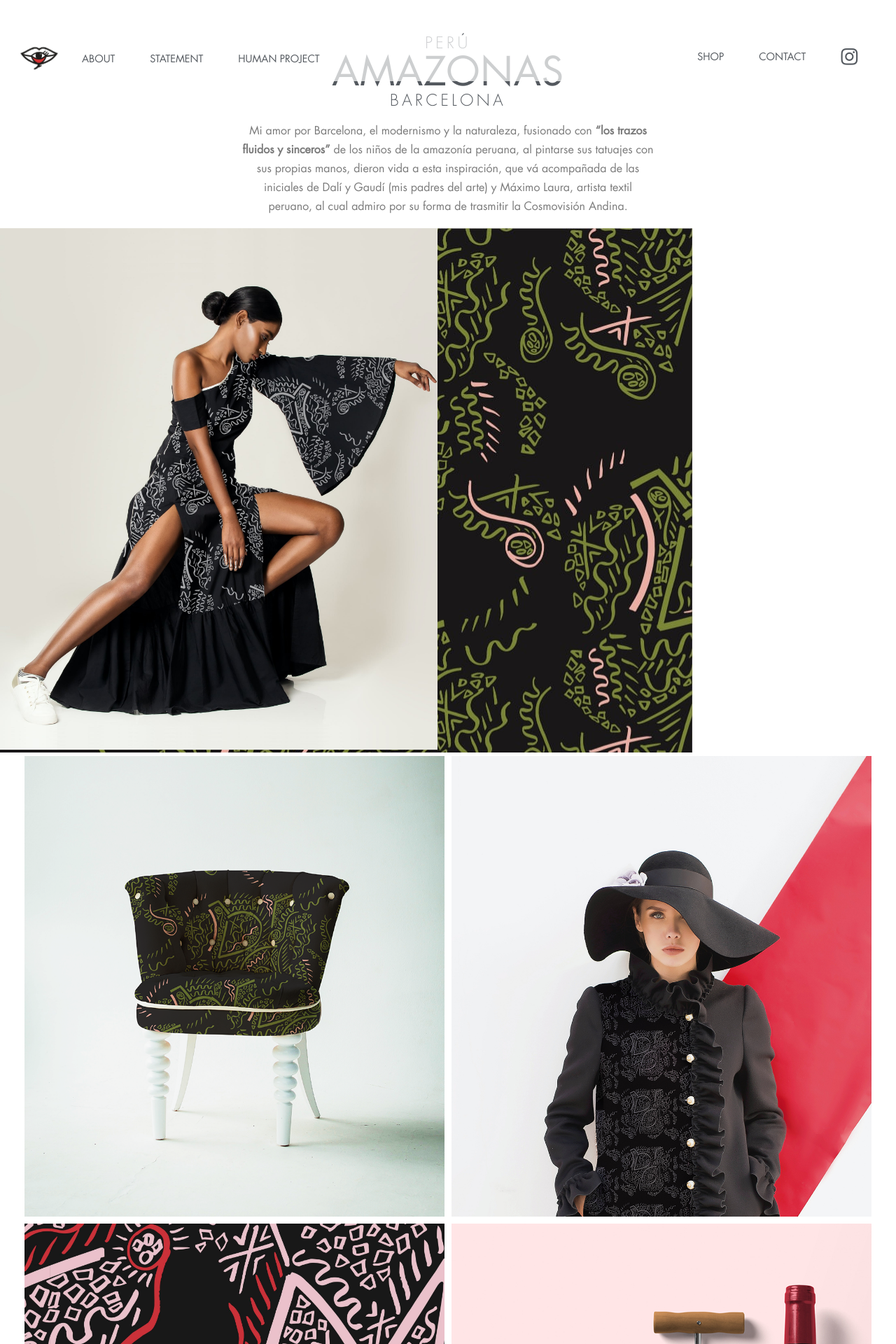
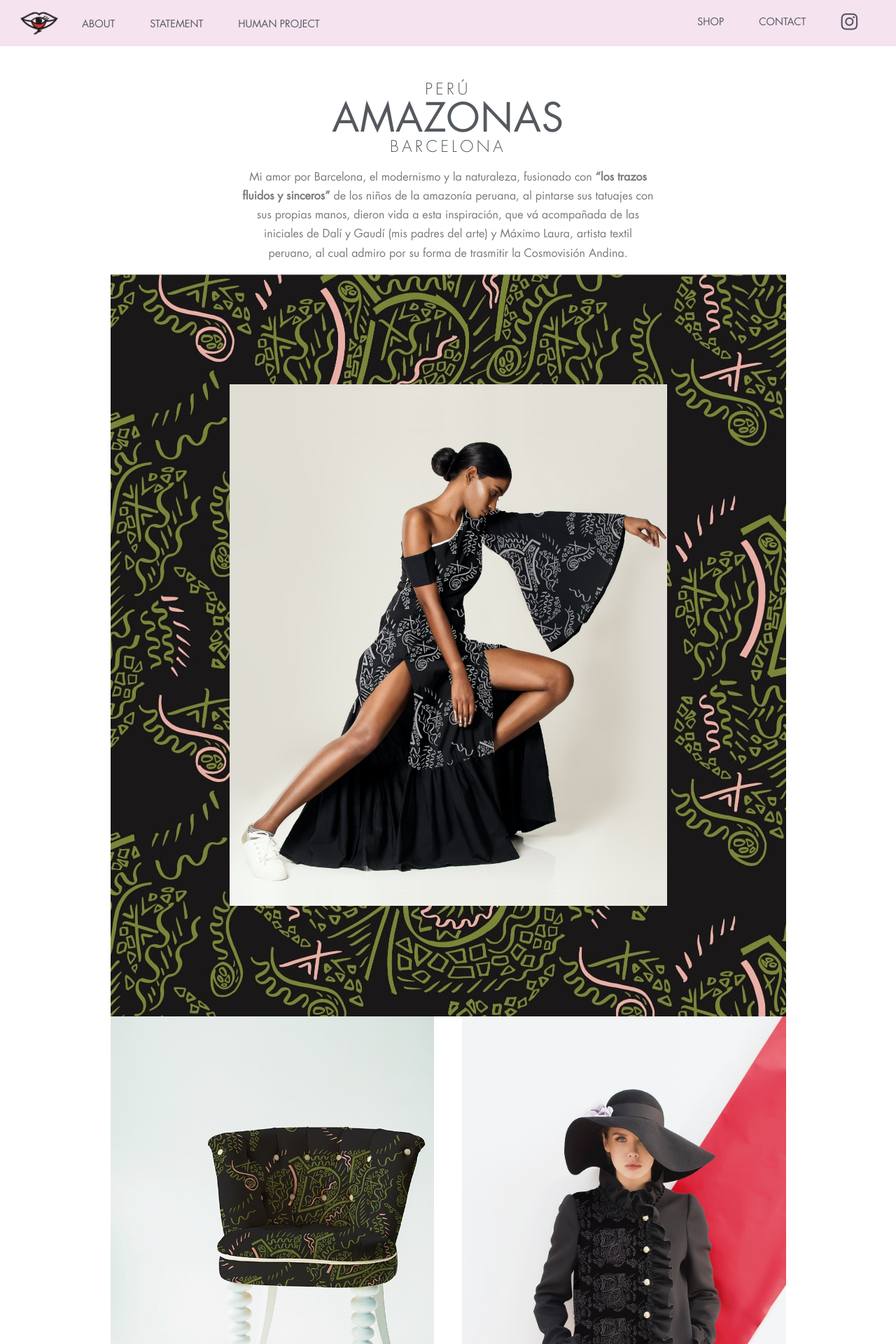
Before and after one commit to RichardGaillet/rosagauli.com, a PHP site: page /pages/home-amazonas.php in a window 1280 px wide. Shown: the top 1920 px of the page at 70% size. Run offline with PHP 8.4, Linux system fonts and the light colour scheme; style sheets or scripts are compiled from the project's sources; some libraries are stand-ins or nearby versions; some web fonts are replaced.

Commit message:
Add a new container to patterns pages

```diff
--- a/pages/home-amazonas.php
+++ b/pages/home-amazonas.php
@@ -1,68 +1,61 @@
 <?php include '../includes/header.php'; ?>
 
-<div class="home-internal">
-
-    <div class="home-internal-title">
+<div class="patterns">
+    <div class="container">
+        <div class="title">
             <h2>Perú</h2>
             <h1>Amazonas</h1>
             <h2>Barcelona</h2>
         </div>
-
-    <div class="home-internal-description">
+        <div class="description">
             <p>Mi amor por Barcelona, el modernismo y la naturaleza, fusionado con <strong>“los trazos fluidos y
-                sinceros”</strong> de los niños
-            de la amazonía peruana, al pintarse sus tatuajes con sus propias manos, dieron vida a esta inspiración, que
-            vá
-            acompañada de las iniciales de Dalí y Gaudí (mis padres del arte) y Máximo Laura, artista textil peruano, al
-            cual admiro por su forma de trasmitir la Cosmovisión Andina.</p>
+                    sinceros”</strong> de los niños de la amazonía peruana, al pintarse sus tatuajes con sus propias
+                manos, dieron vida a esta inspiración, que vá acompañada de las iniciales de Dalí y Gaudí (mis padres
+                del arte) y Máximo Laura, artista textil peruano, al cual admiro por su forma de trasmitir la
+                Cosmovisión Andina.</p>
         </div>
 
-    <div style="background-image: url(../images/amazonas1_bis.jpg); background-repeat: no-repeat;">
-        <img src="../images/amazonas2.jpg" alt=""
-            style="max-width: 625px; min-height: 745px; -webkit-transform: scaleX(-1); transform: scaleX(-1);}">
+        <div style="background-image: url(../images/amazonas1_bis.jpg);" id="amazonas1_bis">
+            <img src="../images/amazonas2.jpg" alt="amazonas2"
+                style="max-width: 625px; min-height: 745px; -webkit-transform: scaleX(-1); transform: scaleX(-1);">
         </div>
 
         <div class=row>
-        <div style="background-image: url(../images/amazonas3.png);" class="card">
+            <div style="background-image: url(../images/amazonas3.png);" class="card"></div>
+            <div style="background-image: url(../images/amazonas6.jpg);" class="card"></div>
         </div>
 
-        <div style="background-image: url(../images/amazonas6.jpg);" class="card">
+        <div class=row>
+            <div style="background-image: url(../images/amazonas9.jpg);" class="card"></div>
+            <div style="background-image: url(../images/amazonas4.jpg);" class="card"></div>
+        </div>
+
+        <div class=row>
+            <div style="background-image: url(../images/amazonas8.jpg);"></div>
+        </div>
+
+        <div class=row>
+            <div style="background-image: url(../images/amazonas11.jpg);"></div>
+        </div>
+
+        <div class=row>
+            <div style="background-image: url(../images/amazonas10.jpg);" class="card"></div>
+            <div style="background-image: url(../images/amazonas7.jpg);" class="card"></div>
+        </div>
+
+        <div class=row>
+            <div style="background-image: url(../images/amazonas12.jpg);"></div>
+        </div>
+
+        <!-- <p>
+            <img src="../images/logos4-e1614154351421.png" alt="" style="width: 200px;">
+        </p> -->
+
+        <!-- logo + text
+
+        pagination -->
+
     </div>
 </div>
 
-    <div class=row>
-        <div style="background-image: url(../images/amazonas9.jpg);" class="card">
-        </div>
-
-        <div style="background-image: url(../images/amazonas4.jpg);" class="card">
-        </div>
-    </div>
-
-    <div class=row>
-        <div style="background-image: url(../images/amazonas8.jpg);" class="card">
-        </div>
-    </div>
-
-    <div style="background-image: url(../images/amazonas11.jpg);" class="card">
-    </div>
-
-    <div style="background-image: url(../images/amazonas10.jpg);" class="card">
-    </div>
-
-    <div style="background-image: url(../images/amazonas7.jpg);" class="card">
-    </div>
-
-    <div style="background-image: url(../images/amazonas12.jpg);" class="card">
-    </div>
-
-    <p>
-        <img src="../images/logos4-e1614154351421.png" alt="" style="width: 200px;">
-    </p>
-
-    logo + text
-
-    pagination
-
-</div>
-
 <?php include '../includes/footer.php'; ?>
--- a/sass/_home.scss
+++ b/scss/_home.scss
@@ -54,7 +54,7 @@
   box-sizing: border-box;
   height: 394px;
   margin: 5px;
-  min-width: 600px;
+  width: 600px;
   height: 658px;
   position: relative;
   .card-img-full {
--- a/sass/_nav.scss
+++ b/scss/_nav.scss
@@ -1,9 +1,10 @@
 header {
   align-items: center;
-  background-color: rgba(255, 255, 255, 0.71);
+  // background-color: rgba(255, 255, 255, 0.71);
+  background-color: #f5e3ef;
   display: flex;
   padding: 7px 20px 5px;
-  position: fixed;
+  // position: fixed;
   width: 100%;
   nav {
     align-items: center;
@@ -102,7 +103,8 @@
       margin-top: -5px;
     }
   }
-  #sidenav, #hamburger_menu {
+  #sidenav,
+  #hamburger_menu {
     display: none;
   }
 }
--- a/sass/_home-internal.scss
+++ b/scss/_patterns.scss
@@ -1,11 +1,9 @@
-.home-internal {
-  .card {
-    background-repeat: no-repeat;
-    background-size: cover;
-    max-width: 600px;
-    height: 658px;
+.patterns {
+  .container {
+    max-width: 965px;
+    margin: 0 auto;
   }
-  .home-internal-title {
+  .title {
     text-align: center;
     color: #54595f;
     font-size: 1.4em;
@@ -32,8 +30,7 @@
       margin: 0;
     }
   }
-
-  .home-internal-description {
+  .description {
     margin: 0 auto;
     max-width: 590px;
     p {
@@ -44,4 +41,23 @@
       color: #7a7a7a;
     }
   }
+  .card {
+    background-repeat: no-repeat;
+    background-size: cover;
+    width: 50%;
+    margin: 0;
+    height: 658px;
+    &:nth-child(1) {
+      margin-right: 20px;
+    }
+    &:nth-child(2) {
+      margin-left: 20px;
+    }
+  }
+  #amazonas1_bis {
+    height: 1060px;
+    display: flex;
+    justify-content: center;
+    align-items: center;
+  }
 }
```
Also changed, not shown: style.scss (+4 -4 lines), scss/_fonts.scss (renamed from sass/_fonts.scss). Lines whose indentation alone changed are shown as unchanged.
